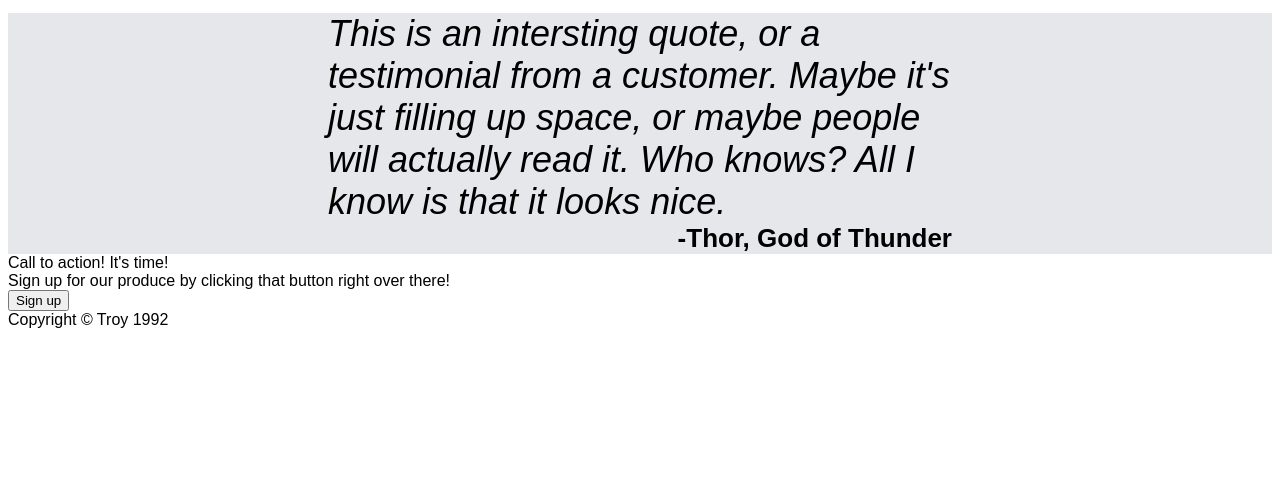
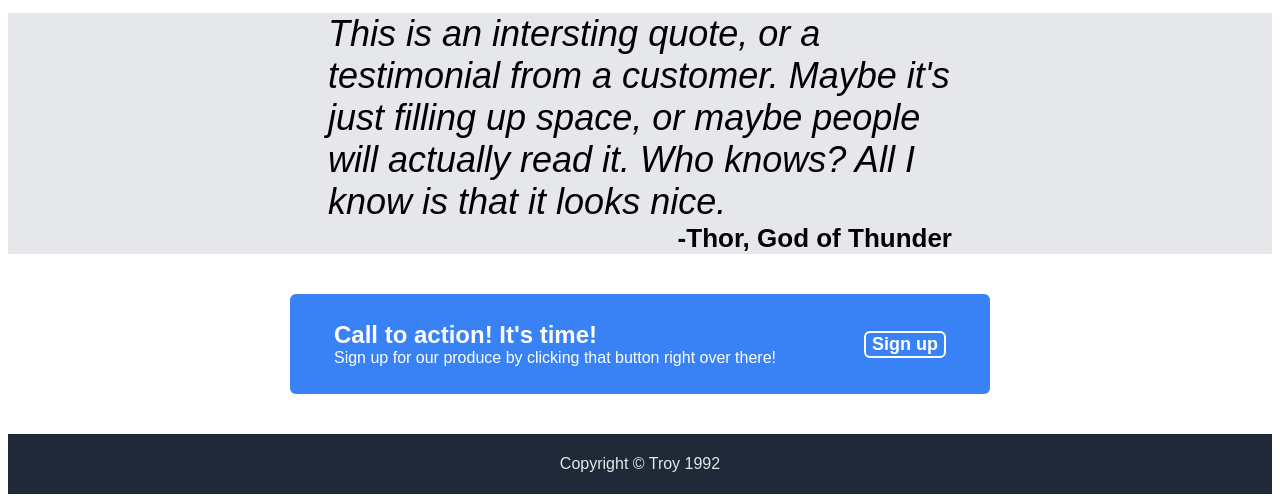
Before and after one commit to troy941/landing-page, a plain HTML site: page index.html in a window 1280 px wide. Shown: the part 1031-1533 px from the top of the page. Before the commit the page ends 1368 px from the top, so only its background shows below. Drawn offline with Linux system fonts and the light colour scheme.

Commit message:
Add CSS for the bottom two sections

```diff
--- a/index.html
+++ b/index.html
@@ -54,8 +54,10 @@
 </section>
 <section class="bottom-content">
     <div class="call-to-action">
+    <div class="cta-text">
         <div class="cta-header">Call to action! It's time!</div>
         <div class="cta-text">Sign up for our produce by clicking that button right over there!</div>
+    </div>
         <button class="cta-button">Sign up</button>
     </div>
 </section>
@@ -63,9 +65,6 @@
     <div class="footer-text">Copyright © Troy 1992</div>
 </section>
 
-
-
-
 </body>
 
 </html>
--- a/style.css
+++ b/style.css
@@ -1,6 +1,7 @@
 body {
     display: flex;
     flex-direction: column;
+    flex: 1;
     font-family: Arial, Helvetica, sans-serif;
 }
 
@@ -112,3 +113,46 @@ a:visited {
     font-weight: 900;
     text-align: end;
 }
+
+.bottom-content {
+    display: flex;
+    justify-content: center;
+    align-items: center;
+    padding-top: 40px;
+    padding-bottom: 40px;
+}
+
+.call-to-action {
+    width: 700px;
+    height: 100px;
+    display: flex;
+    background-color: #3882F6;
+    color: white;
+    justify-content: space-around;
+    align-items: center;
+    border-radius: 6px;
+}
+
+.cta-button {
+    background-color: #3882F6;
+    color: white;
+    border-radius: 6px;
+    font-weight: 700;
+    border: 2px solid white;
+    font-size: 18px;
+}
+
+.cta-header {
+    font-size: 24px;
+    font-weight: 700;
+}
+
+.footer {
+background-color: #1F2937;
+color: #E5E7Eb;
+height: 60px;
+display: flex;
+justify-content: center;
+align-items: center;
+
+}
```
